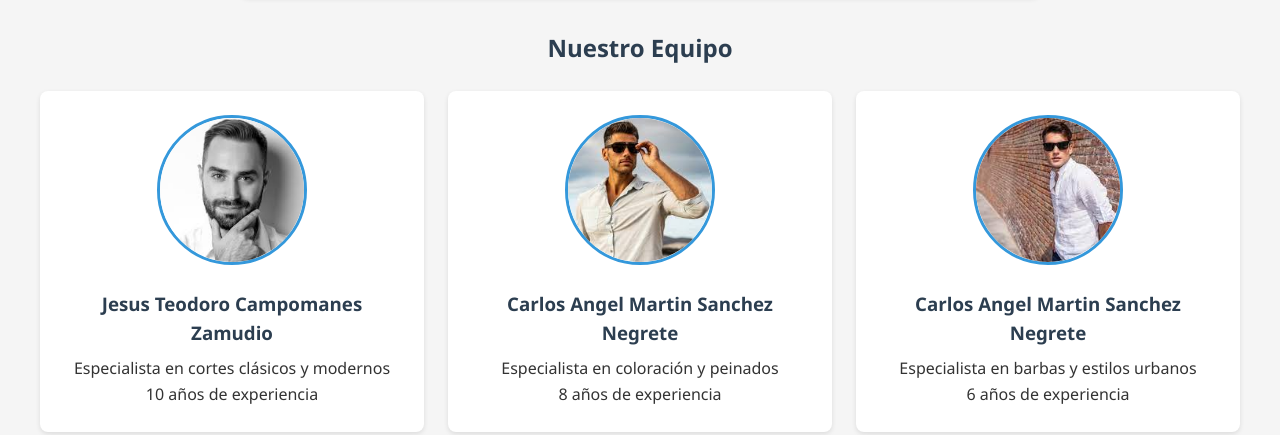
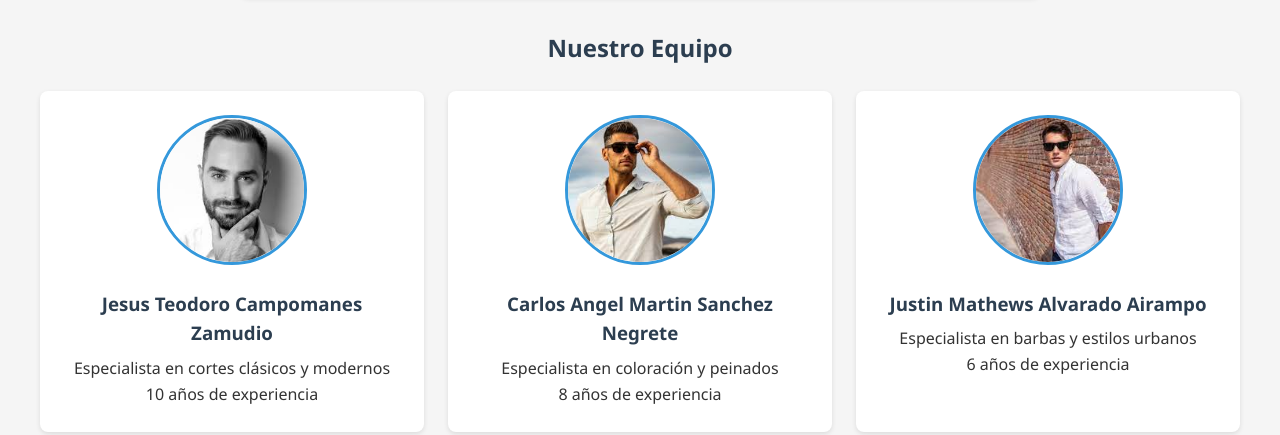
Before and after one commit to justmat28/ProyectoCRUDWebDinamico, a plain HTML site: page nosotros.html in a window 1280 px wide. Shown: the part 597-1032 px from the top of the page. Drawn offline with Linux system fonts and the light colour scheme.

Commit message:
Update nosotros.html

```diff
--- a/nosotros.html
+++ b/nosotros.html
@@ -52,7 +52,7 @@
 
                 <div class="team-card">
                     <img src="v/images3.jpg" alt="Justin Mathews Alvarado Airampo">
-                    <h3>Carlos Angel Martin Sanchez Negrete</h3>
+                    <h3>Justin Mathews Alvarado Airampo</h3>
                     <p>Especialista en barbas y estilos urbanos</p>
                     <p>6 años de experiencia</p>
                 </div>
```
